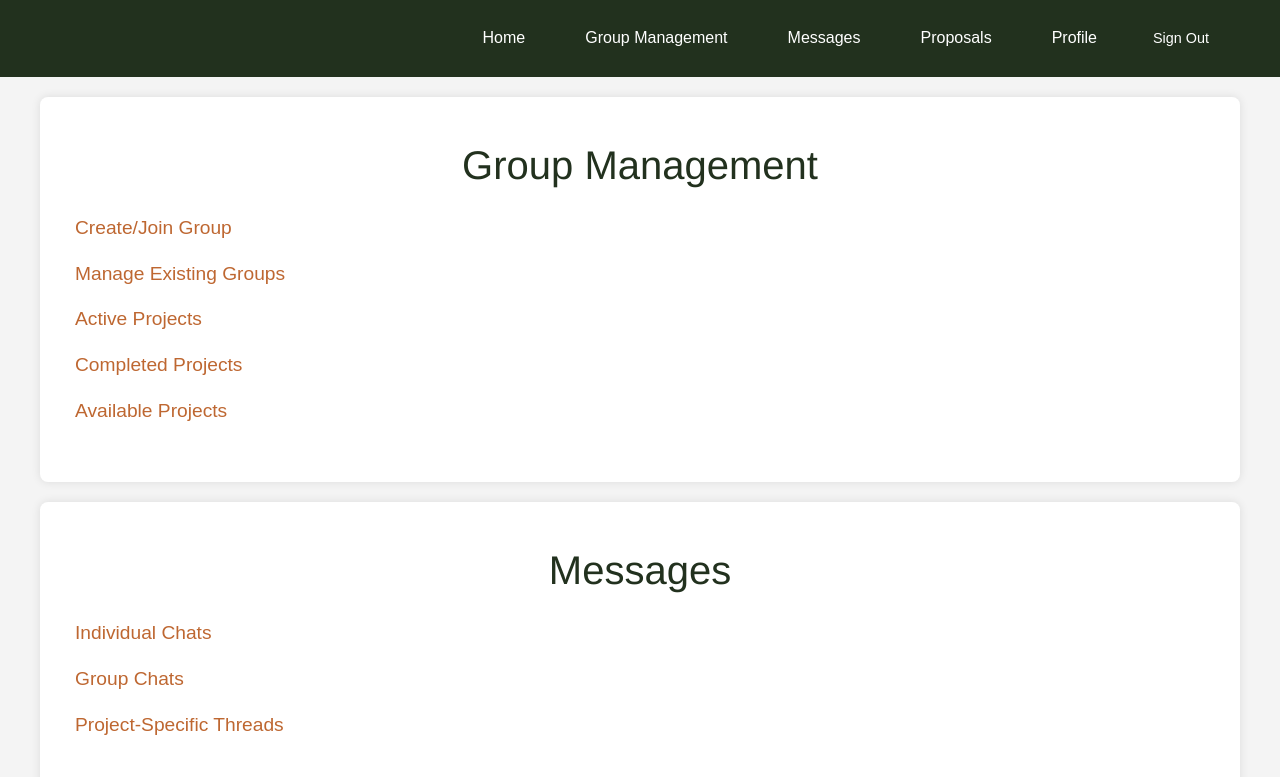
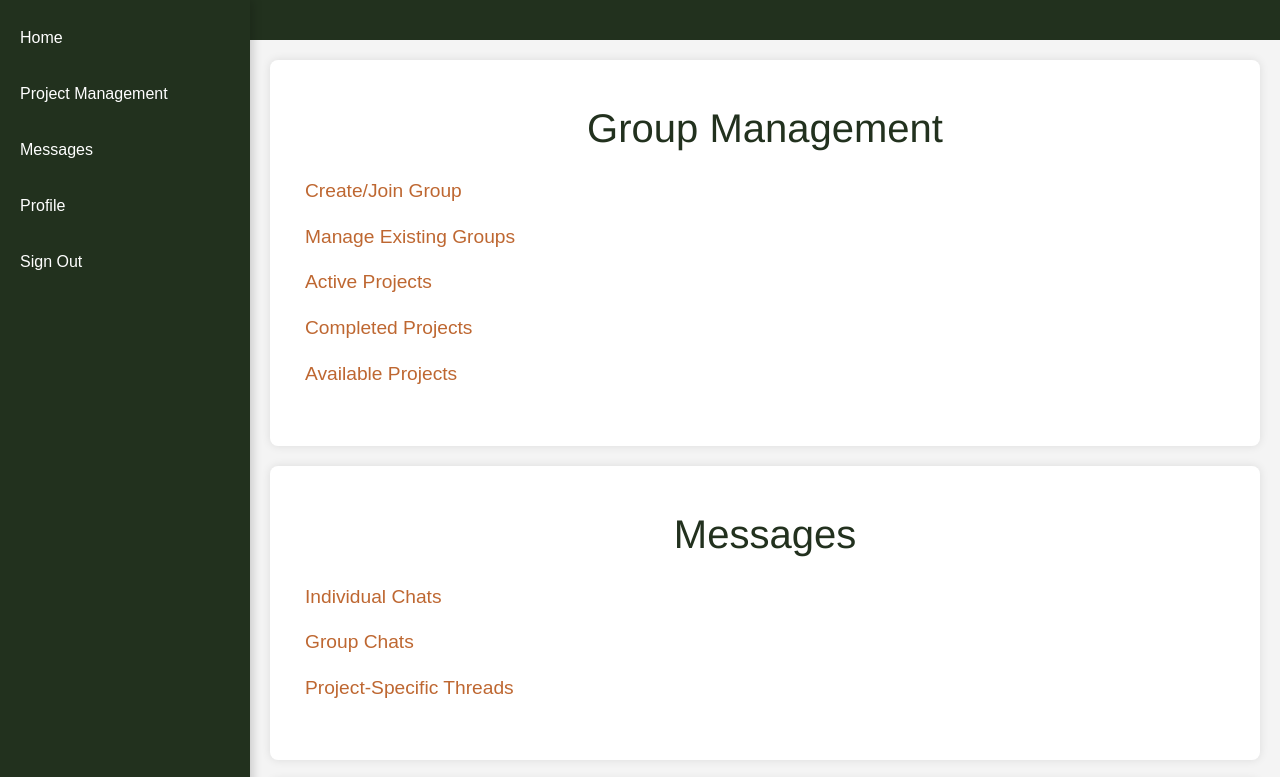
Before and after one commit to KritishDuwal/Graduate-Solutions, a plain HTML site: page graduate.html in a window 1280 px wide. Shown: the top 777 px of the page. Drawn offline with Linux system fonts and the light colour scheme; a script that the page names is missing.

Commit message:
graduate and business section side navbar added

```diff
--- a/css/index.css
+++ b/css/index.css
@@ -60,7 +60,6 @@ main {
 
 /* Section Styling */
 section {
-    padding: 40px 5px;
     margin-bottom: 20px;
     background-color: white;
     border-radius: 8px;
--- a/graduate.html
+++ b/graduate.html
@@ -8,7 +8,6 @@
     <meta name="viewport" content="width=device-width, initial-scale=1.0">
     <title>Foundation for Sites</title>
     <link rel="stylesheet" href="css/foundation.css">
-    <!-- <link rel="stylesheet" href="css/apps.css"> -->
     <style>
         /* Author: Pratish Dhungel */
 
@@ -29,31 +28,7 @@ header {
             padding: 20px 0;
         }
 
-header nav ul.menu {
-    display: flex;
-    justify-content: flex-end;
-    list-style: none;
-    margin: 0;
-    padding: 0;
-}
-
-header nav ul.menu li {
-    margin-left: 20px;
-}
-
-header nav ul.menu li a {
-    color: white;
-    text-decoration: none;
-    padding: 10px 20px;
-    background-color: transparent;
-    transition: background-color 0.3s ease;
-}
-
-header nav ul.menu li a:hover {
-    background-color: green;
-    color: white;
-}
-
+        /* Nav Styles */
         header .button {
             background-color: #BE6731;
             color: white;
@@ -67,9 +42,69 @@ header .button:hover {
             background-color: #000;
         }
 
+        /* Aside - Sidebar Styles */
+      /* Sidebar Styles */
+aside.sidebar {
+    position: fixed; /* Fix the sidebar to the left */
+    top: 0;
+    left: 0;
+    width: 250px; /* Adjust width as needed */
+    height: 100vh; /* Full height of the viewport */
+    background-color: #22311E; /* Sidebar background color */
+    color: white;
+    padding-top: 20px; /* Padding to give space from top */
+    box-shadow: 2px 0 10px rgba(0, 0, 0, 0.2); /* Optional shadow effect */
+    display: flex; /* Enable flexbox */
+    flex-direction: column; /* Stack items vertically */
+    justify-content: flex-start; /* Align items at the top */
+    align-items: flex-start; /* Align items to the left */
+}
+
+aside.sidebar ul.menu {
+    list-style: none;
+    padding: 0;
+    margin: 0;
+    width: 100%; /* Make the menu fill the width of the sidebar */
+}
+
+aside.sidebar ul.menu li {
+    width: 100%; /* Make each list item fill the width */
+    text-align: left; /* Align the text to the left inside the list items */
+    margin-bottom: 20px;
+}
+
+aside.sidebar ul.menu li a {
+    color: white;
+    text-decoration: none;
+    padding: 10px 20px;
+    display: block; /* Make links block-level for better click areas */
+    background-color: transparent;
+    transition: background-color 0.3s ease;
+}
+
+aside.sidebar ul.menu li a:hover {
+    background-color: #BE6731; /* Hover effect */
+    color: white;
+}
+
+/* Content Styling */
+main {
+    margin-left: 250px; /* Push the content to the right to make space for the sidebar */
+    padding: 20px;
+}
+
+header {
+    background-color: #22311E;
+    color: white;
+    padding: 20px 0;
+}
+ background-color: green;
+        }
+
         /* Main Content Section */
         main {
-    padding: 20px 0;
+            margin-left: 260px; /* To offset for the fixed sidebar */
+            padding: 20px;
         }
 
         /* Section Styling */
@@ -121,12 +156,14 @@ footer p {
 
         /* Responsive Styles */
         @media only screen and (max-width: 640px) {
-    header nav ul.menu {
-        flex-direction: column;
-        align-items: flex-start;
+            aside {
+                position: static;
+                width: 100%;
+                height: auto;
             }
 
             main {
+                margin-left: 0;
                 padding: 10px;
             }
 
@@ -138,27 +175,27 @@ footer p {
                 font-size: 2em;
             }
         }
-
     </style>
 </head>
 
 <body>
 
     <!-- Header Section -->
+       <!-- Header Section -->
        <header>
         <div class="grid-container">
             <div class="grid-x grid-margin-x">
                 <div class="cell small-12">
-                <nav>
-                    <ul class="menu align-right">
+                    <!-- Sidebar Navigation using <aside> -->
+                    <aside class="sidebar">
+                        <ul class="menu">
                             <li><a href="index.html">Home</a></li>
-                        <li><a href="#group-management">Group Management</a></li>
+                            <li><a href="#group-management">Project Management</a></li>
                             <li><a href="#messages">Messages</a></li>
-                        <li><a href="#proposals">Proposals</a></li>
                             <li><a href="#profile">Profile</a></li>
-                        <li><a href="index.html" class="button">Sign Out</a></li>
+                            <li><a href="index.html" class="button1">Sign Out</a></li>
                         </ul>
-                </nav>
+                    </aside>
                 </div>
             </div>
         </div>
@@ -239,7 +276,6 @@ footer p {
         </div>
     </footer>
 
-
     <!-- Foundation JavaScript -->
     <script src="js/vendor/jquery.js"></script>
     <script src="js/vendor/what-input.js"></script>
```
Also changed, not shown: business.html (+63 -4 lines). Lines whose indentation alone changed are shown as unchanged.
